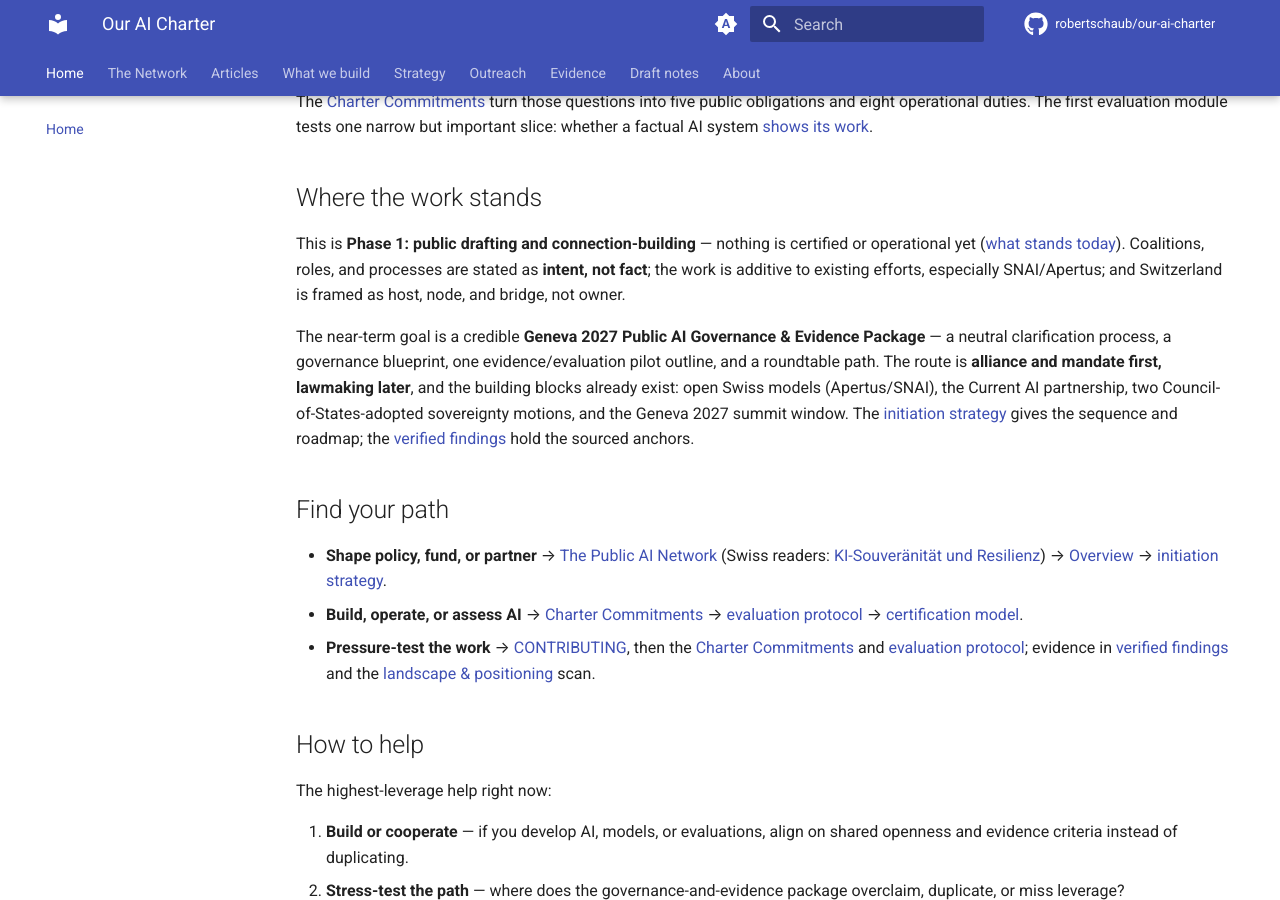
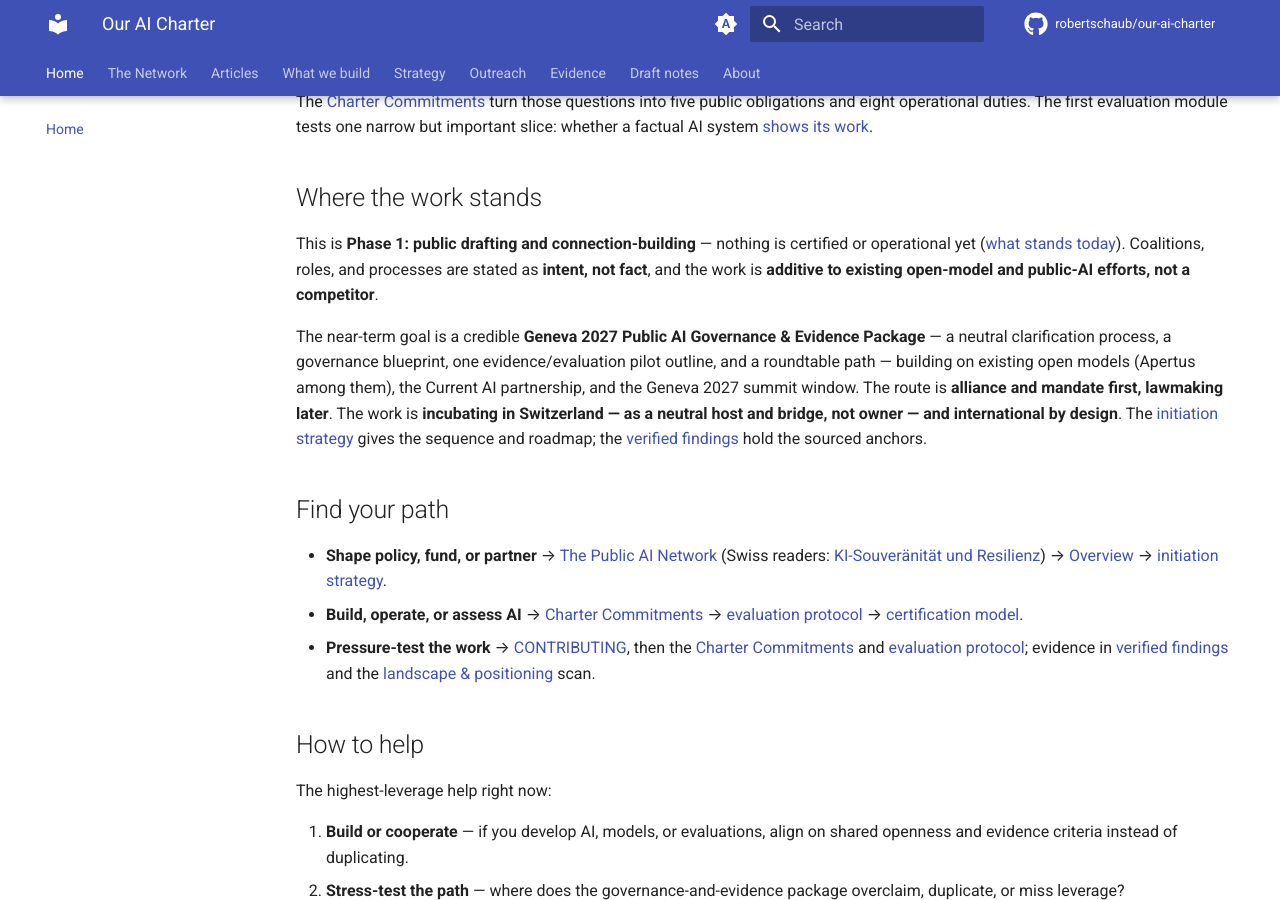
Before and after one commit to robertschaub/our-ai-charter, an MkDocs documentation site: the page built from docs/index.md, in a window 1280 px wide and 900 px high, scrolled down 1638 px. Built offline with MkDocs 1.6.1 and Material for MkDocs 9.7.7, drawn with Linux system fonts in a browser that asks for light colours; plug-ins that fetch from the network failed and are left out; comment, search, counter and statistics services are not loaded; some of the changed text lies outside the part shown.

Commit message:
docs(index): align home page to the goal; remove Switzerland overweight
The prominent public site is international-facing (for cooperation, not only CH).
- Lead now names the goal's core: an international network of open AI models
  whose providers commit to a common charter of public obligations, with the
  shared navigation architecture.
- "Where the work stands" rebalanced: dropped the Swiss-domestic motions and the
  "especially SNAI/Apertus" foregrounding; "open models (Apertus among them)";
  Switzerland framed only as a modest incubation context (neutral host/bridge,
  not owner) and "international by design".
- Mission/description unchanged (economic prosperity kept — a shared benefit for
  all participating societies).

Co-Authored-By: Claude Opus 4.8 <noreply@anthropic.com>

```diff
--- a/docs/index.md
+++ b/docs/index.md
@@ -12,7 +12,7 @@ hide:
 </div>
 
 <div class="lead" markdown>
-Our AI Charter is an **early public draft for a public-AI governance and evidence layer** in which participating AI providers commit to **public obligations** and join a **shared navigation architecture** — a common way to find, compare, and reach the AI systems that take part.
+Our AI Charter is an **early public draft for a public-AI governance and evidence layer** for an **international network of open AI models** whose providers commit to a **common charter of public obligations** — with a **shared navigation architecture** to find, compare, and reach the AI systems that take part.
 </div>
 
 AI is becoming the infrastructure people learn, work, decide, and form opinion with. Infrastructure that important should not depend on a few providers, unclear shutdown powers, hidden data practices, unverifiable factual claims, or systems that affected people cannot challenge.
@@ -68,9 +68,9 @@ The [Charter Commitments](Assurance/Framework/charter-commitments.md) turn those
 
 ## Where the work stands
 
-This is **Phase 1: public drafting and connection-building** — nothing is certified or operational yet ([what stands today](network-overview.md)). Coalitions, roles, and processes are stated as **intent, not fact**; the work is additive to existing efforts, especially SNAI/Apertus; and Switzerland is framed as host, node, and bridge, not owner.
+This is **Phase 1: public drafting and connection-building** — nothing is certified or operational yet ([what stands today](network-overview.md)). Coalitions, roles, and processes are stated as **intent, not fact**, and the work is **additive to existing open-model and public-AI efforts, not a competitor**.
 
-The near-term goal is a credible **Geneva 2027 Public AI Governance & Evidence Package** — a neutral clarification process, a governance blueprint, one evidence/evaluation pilot outline, and a roundtable path. The route is **alliance and mandate first, lawmaking later**, and the building blocks already exist: open Swiss models (Apertus/SNAI), the Current AI partnership, two Council-of-States-adopted sovereignty motions, and the Geneva 2027 summit window. The [initiation strategy](Strategy/initiation-strategy.md) gives the sequence and roadmap; the [verified findings](Evidence/verified-findings.md) hold the sourced anchors.
+The near-term goal is a credible **Geneva 2027 Public AI Governance & Evidence Package** — a neutral clarification process, a governance blueprint, one evidence/evaluation pilot outline, and a roundtable path — building on existing open models (Apertus among them), the Current AI partnership, and the Geneva 2027 summit window. The route is **alliance and mandate first, lawmaking later**. The work is **incubating in Switzerland — as a neutral host and bridge, not owner — and international by design**. The [initiation strategy](Strategy/initiation-strategy.md) gives the sequence and roadmap; the [verified findings](Evidence/verified-findings.md) hold the sourced anchors.
 
 ## Find your path
 
```
